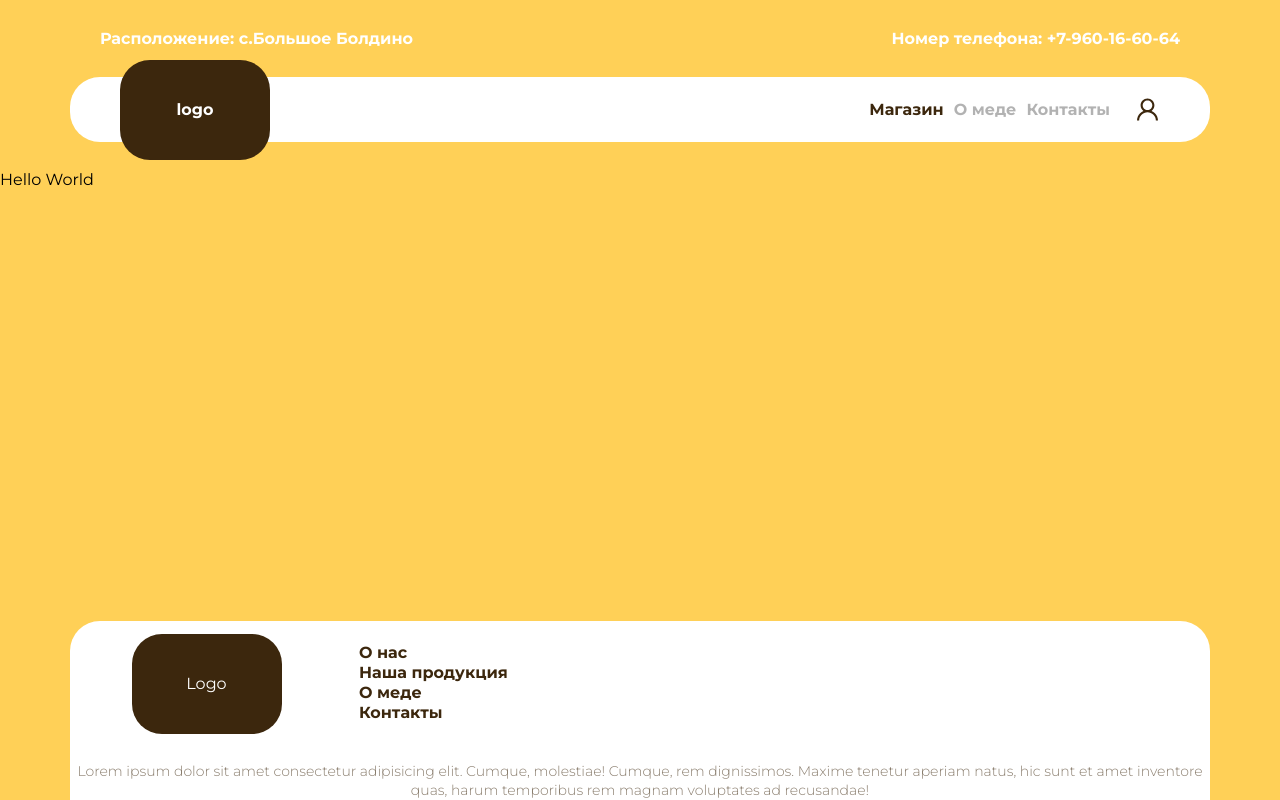
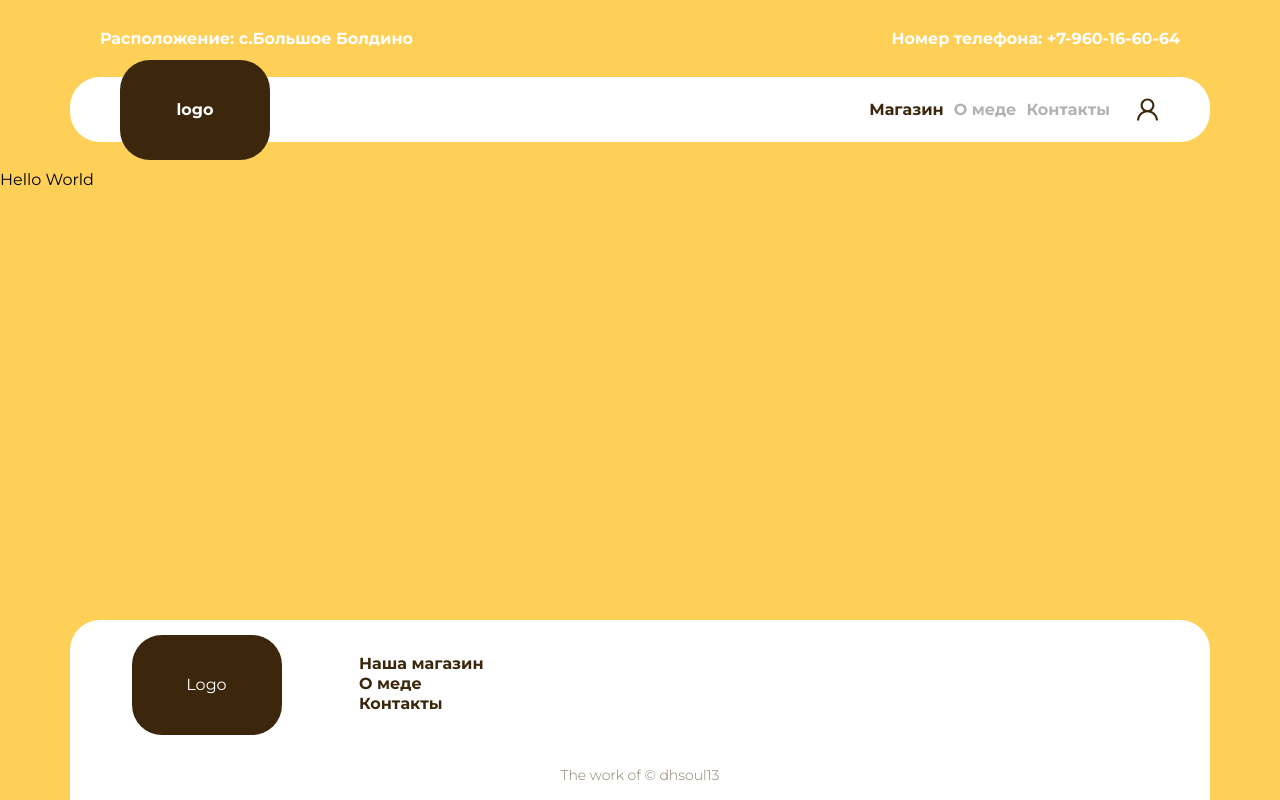
Before and after one commit to dhsoul13/honey_shop, a React (Create React App) app: page / in a window 1280 px wide. Built offline with nearby package versions, Linux system fonts and the light colour scheme.

Commit message:
feat: :bookmark: Переделал footer

```diff
--- a/src/components/ui/footer/constant.ts
+++ b/src/components/ui/footer/constant.ts
@@ -5,19 +5,15 @@ interface IFooterLink {
 
 export const footerLink: Array<IFooterLink> = [
   {
-    title: 'О нас',
-    link: '/dev/header',
-  },
-  {
-    title: 'Наша продукция',
-    link: '/dev/header',
+    title: 'Наша магазин',
+    link: '/shop',
   },
   {
     title: 'О меде',
-    link: '/dev/header',
+    link: '/honey',
   },
   {
     title: 'Контакты',
-    link: '/dev/header',
+    link: '/contact',
   },
 ];
--- a/src/components/ui/footer/footer.module.scss
+++ b/src/components/ui/footer/footer.module.scss
@@ -3,6 +3,7 @@
 .footer {
   margin-top: 30px;
   .footer_container {
+    padding: 15px 0px;
     @extend %container;
     background-color: $color_type_2;
     border-radius: 30px 30px 0px 0px;
@@ -23,7 +24,6 @@
     }
 
     .col {
-      height: 125px;
       display: flex;
       flex-direction: column;
     }
@@ -55,7 +55,6 @@
       }
     }
     .footer_text {
-      height: fit-content;
       font-style: normal;
       font-weight: 300;
       font-size: 14px;
@@ -64,6 +63,7 @@
       opacity: 0.6;
       justify-content: flex-end;
       color: $color_type_1;
+      margin-top: 15px;
     }
   }
 }
--- a/src/components/ui/footer/index.tsx
+++ b/src/components/ui/footer/index.tsx
@@ -28,10 +28,7 @@ export const Footer = () => {
             className={clsx(styles.footer_text, styles.col)}
             span={24}
           >
-            Lorem ipsum dolor sit amet consectetur adipisicing elit. Cumque,
-            molestiae! Cumque, rem dignissimos. Maxime tenetur aperiam natus,
-            hic sunt et amet inventore quas, harum temporibus rem magnam
-            voluptates ad recusandae!
+            The work of {'\u00A9'} dhsoul13
           </Col>
         </Row>
       </div>
```
